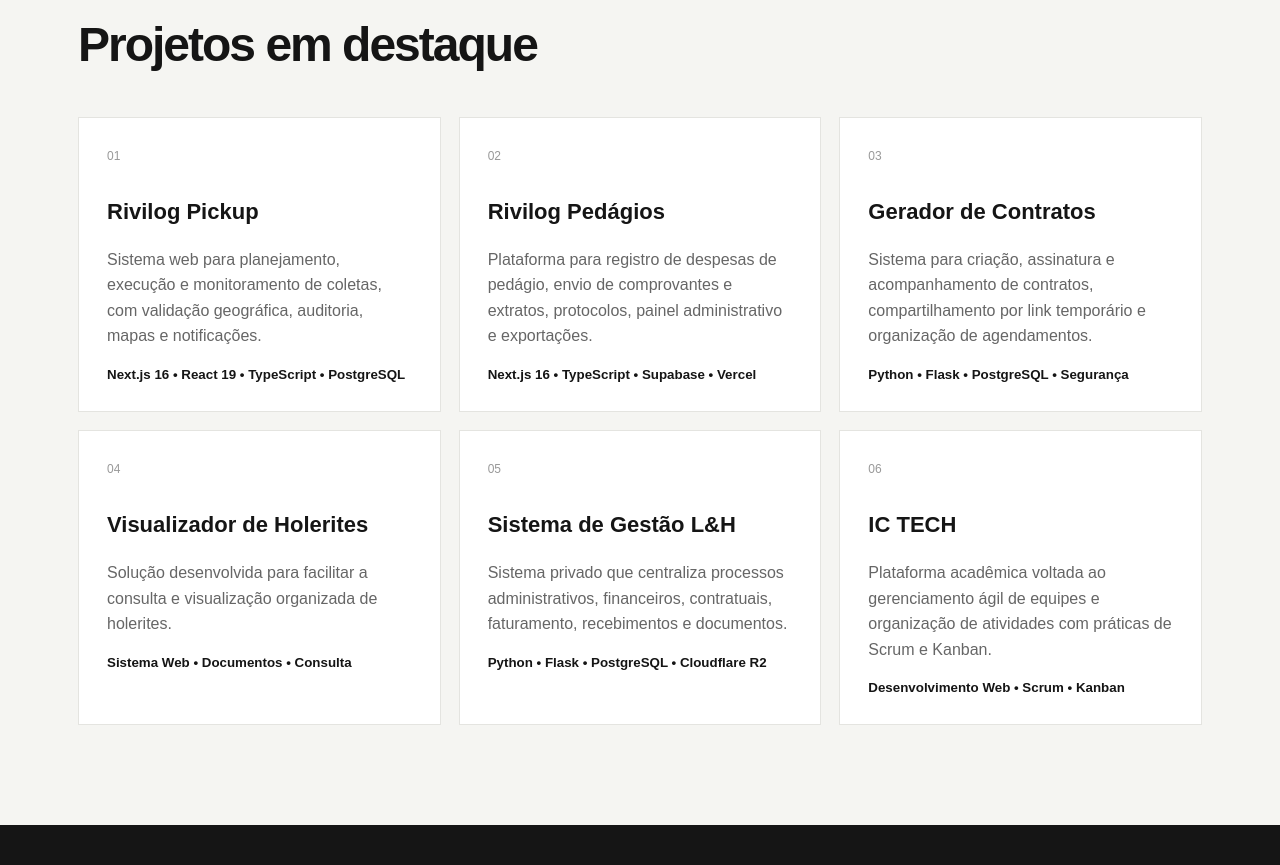
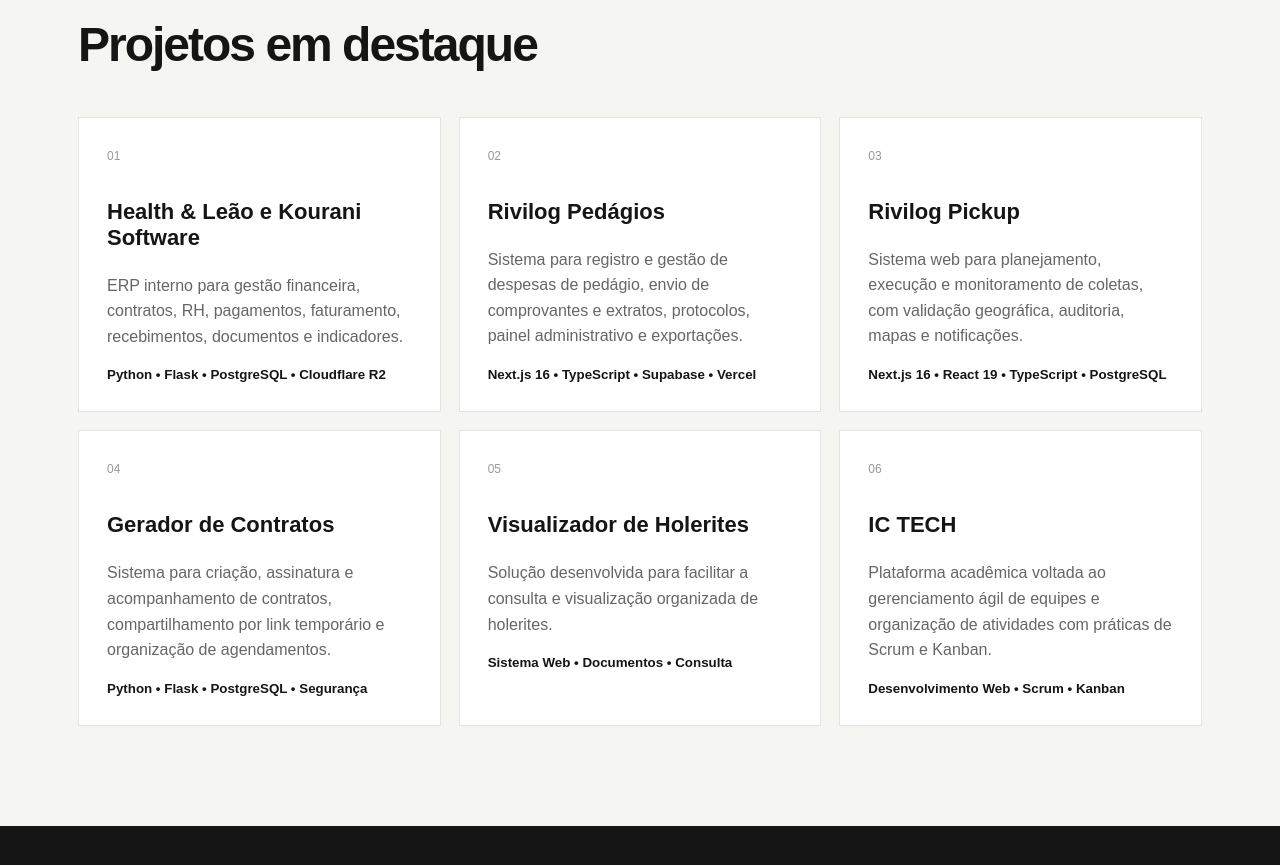
Before and after one commit to Nicolas1xx/portfolio-nicolas, a Next.js app: page / in a window 1280 px wide. Shown: the part 1466-2331 px from the top of the page. Built offline with nearby package versions, Linux system fonts and the light colour scheme.

Commit message:
feat: reorganiza projetos principais do portfolio

```diff
--- a/app/page.tsx
+++ b/app/page.tsx
@@ -1,9 +1,9 @@
 const projects=[
+["Health & Leão e Kourani Software","ERP interno para gestão financeira, contratos, RH, pagamentos, faturamento, recebimentos, documentos e indicadores.","Python • Flask • PostgreSQL • Cloudflare R2"],
+["Rivilog Pedágios","Sistema para registro e gestão de despesas de pedágio, envio de comprovantes e extratos, protocolos, painel administrativo e exportações.","Next.js 16 • TypeScript • Supabase • Vercel"],
 ["Rivilog Pickup","Sistema web para planejamento, execução e monitoramento de coletas, com validação geográfica, auditoria, mapas e notificações.","Next.js 16 • React 19 • TypeScript • PostgreSQL"],
-["Rivilog Pedágios","Plataforma para registro de despesas de pedágio, envio de comprovantes e extratos, protocolos, painel administrativo e exportações.","Next.js 16 • TypeScript • Supabase • Vercel"],
 ["Gerador de Contratos","Sistema para criação, assinatura e acompanhamento de contratos, compartilhamento por link temporário e organização de agendamentos.","Python • Flask • PostgreSQL • Segurança"],
 ["Visualizador de Holerites","Solução desenvolvida para facilitar a consulta e visualização organizada de holerites.","Sistema Web • Documentos • Consulta"],
-["Sistema de Gestão L&H","Sistema privado que centraliza processos administrativos, financeiros, contratuais, faturamento, recebimentos e documentos.","Python • Flask • PostgreSQL • Cloudflare R2"],
 ["IC TECH","Plataforma acadêmica voltada ao gerenciamento ágil de equipes e organização de atividades com práticas de Scrum e Kanban.","Desenvolvimento Web • Scrum • Kanban"]
 ];
 const certs=[["Excel Completo","80h"],["Web 3.0","20h"],["Fundamentos da Inteligência Artificial","8h"],["Privacidade e Proteção de Dados (LGPD)","4h"],["Desvendando a Indústria 4.0","20h"],["Desvendando o ESG","20h"],["Economia Circular","20h"],["Empreender SENAI","20h"],["Segurança no Trabalho","14h"],["Desvendando o 5G","15h"]];
```
